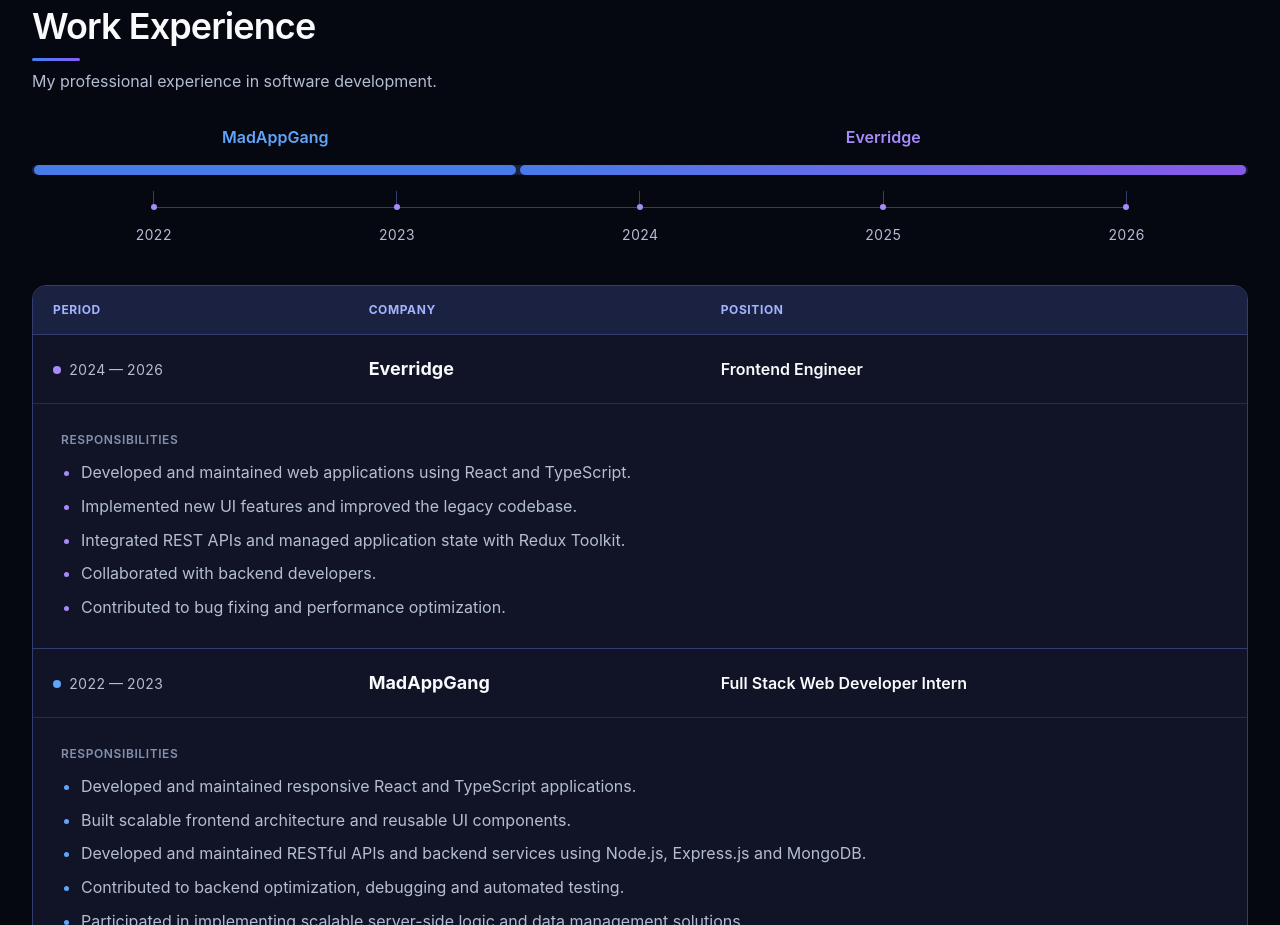
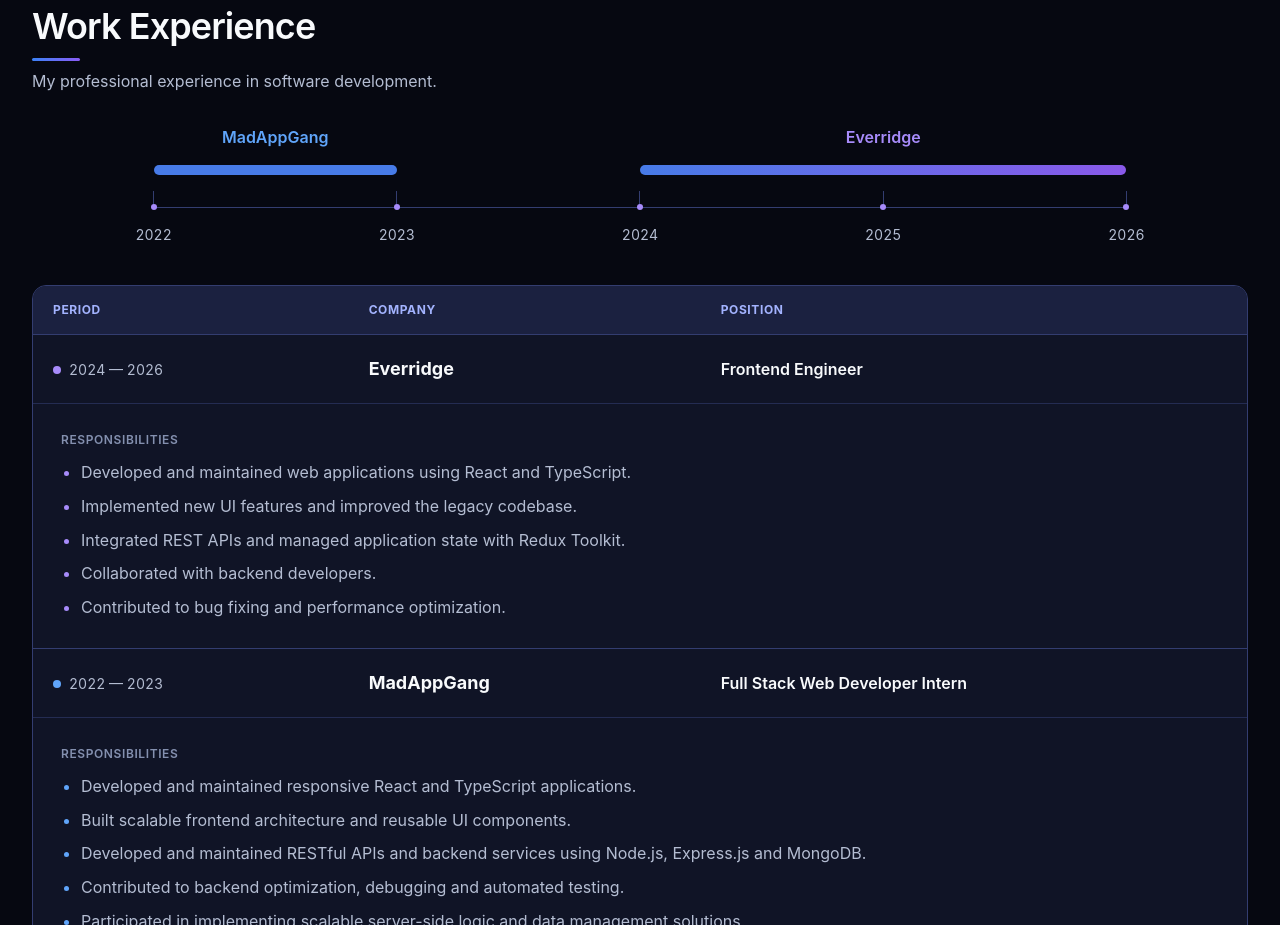
Before and after one commit to IhorKozloff/portfolio, a React (Vite) app: page / in a window 1280 px wide. Shown: the part 3760-4685 px from the top of the page. Built offline with nearby package versions, Linux system fonts and the light colour scheme.

Commit message:
chrono line style was fixed

```diff
--- a/src/components/experience/CareerTimeline.tsx
+++ b/src/components/experience/CareerTimeline.tsx
@@ -9,6 +9,7 @@ export function CareerTimeline({ entries }: { entries: readonly Experience[] })
   const years = Array.from({ length: yearCount }, (_, index) => firstYear + index)
   const periods = [...entries].sort((a, b) => a.startYear - b.startYear)
   const gridTemplateColumns = `repeat(${yearCount}, minmax(0, 1fr))`
+  const yearOffset = (year: number) => ((year - firstYear + 0.5) / yearCount) * 100
 
   return (
     <figure>
@@ -20,27 +21,37 @@ export function CareerTimeline({ entries }: { entries: readonly Experience[] })
       </ol>
       <div aria-hidden="true">
         <div className="grid grid-rows-[auto_8px] gap-y-3 lg:grid-rows-[auto_10px] lg:gap-y-4" style={{ gridTemplateColumns }}>
-          <div className="col-span-full col-start-1 row-start-2 rounded-full bg-elevated-surface" />
           {periods.map(({ id, company, startYear, endYear, color }) => {
             const gridColumn = `${startYear - firstYear + 1} / ${endYear - firstYear + 2}`
 
             return (
-              <div key={id} className="row-span-2 row-start-1 grid grid-rows-subgrid" style={{ gridColumn }}>
-                <span
-                  className="self-end px-1 text-center text-xs font-semibold wrap-anywhere sm:text-sm lg:text-base"
-                  style={{ color: color.accent }}
-                >
-                  {company}
-                </span>
-                <span className="mx-0.5 rounded-full" style={{ background: color.timeline }} />
-              </div>
+              <span
+                key={id}
+                className="row-start-1 self-end px-1 text-center text-xs font-semibold wrap-anywhere sm:text-sm lg:text-base"
+                style={{ gridColumn, color: color.accent }}
+              >
+                {company}
+              </span>
             )
           })}
+          <div className="relative col-span-full row-start-2">
+            {periods.map(({ id, startYear, endYear, color }) => (
+              <span
+                key={id}
+                className="absolute inset-y-0 rounded-full"
+                style={{
+                  insetInlineStart: `${yearOffset(startYear)}%`,
+                  insetInlineEnd: `${100 - yearOffset(endYear)}%`,
+                  background: color.timeline,
+                }}
+              />
+            ))}
+          </div>
         </div>
         <div className="relative mt-3 grid lg:mt-4" style={{ gridTemplateColumns }}>
           <div
             className="absolute top-3 h-px bg-border lg:top-4"
-            style={{ insetInline: `${50 / yearCount}%` }}
+            style={{ insetInline: `${yearOffset(firstYear)}%` }}
           />
           {years.map((year) => (
             <div key={year} className="relative flex flex-col items-center text-sm text-text-secondary tabular-nums">
```
